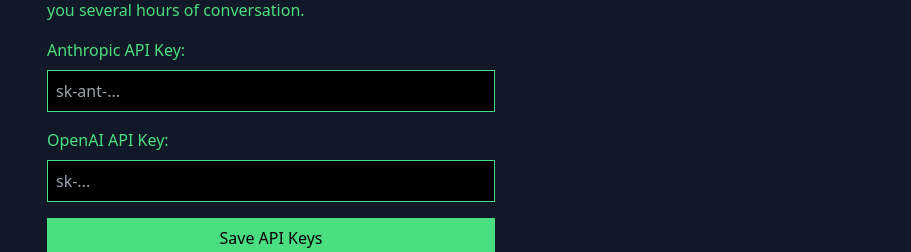
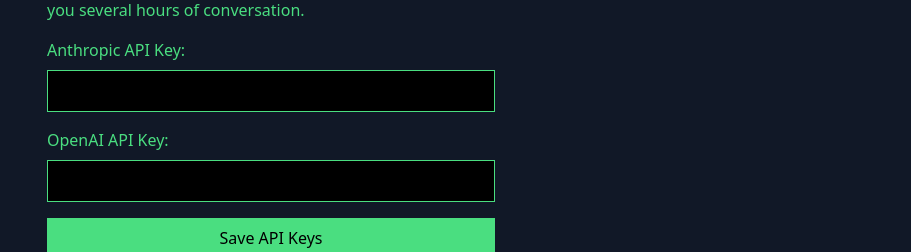
Before and after one commit to andrewblevins/space, a React (Vite) app: page / in a window 1280 px wide. Shown: the part 498-750 px from the top of the page, without its empty margins (369-1280 px from the left). Built offline with nearby package versions, Linux system fonts and the light colour scheme; the HTML template or start-up script is replaced by a standard one.

Commit message:
Remove placeholders

```diff
--- a/src/components/ApiKeySetup.jsx
+++ b/src/components/ApiKeySetup.jsx
@@ -108,7 +108,7 @@
               value={anthropicKey}
               onChange={(e) => setAnthropicKey(e.target.value)}
               className="w-full bg-black text-green-400 border border-green-400 p-2"
-              placeholder="sk-ant-..."
+              placeholder=""
             />
           </div>
 
@@ -119,7 +119,7 @@
               value={openaiKey}
               onChange={(e) => setOpenaiKey(e.target.value)}
               className="w-full bg-black text-green-400 border border-green-400 p-2"
-              placeholder="sk-..."
+              placeholder=""
             />
           </div>
 
```
